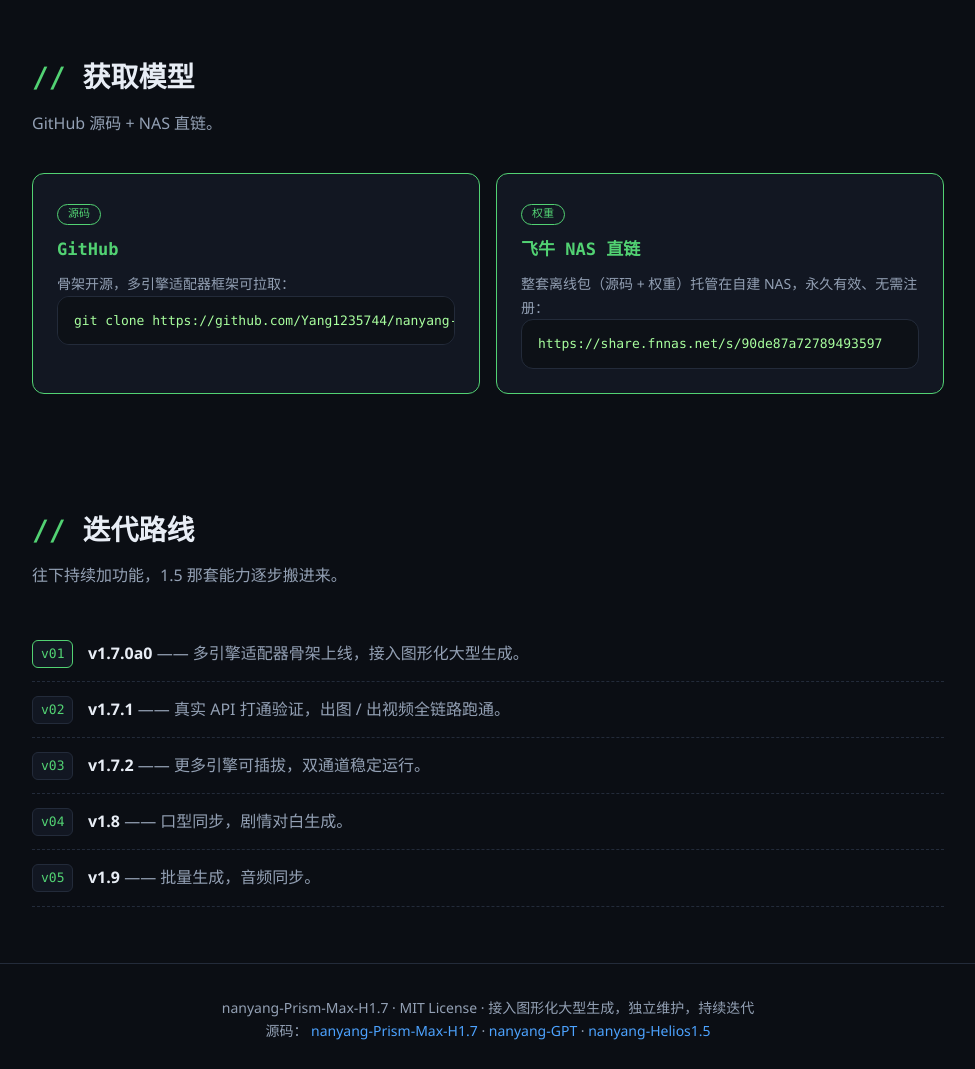
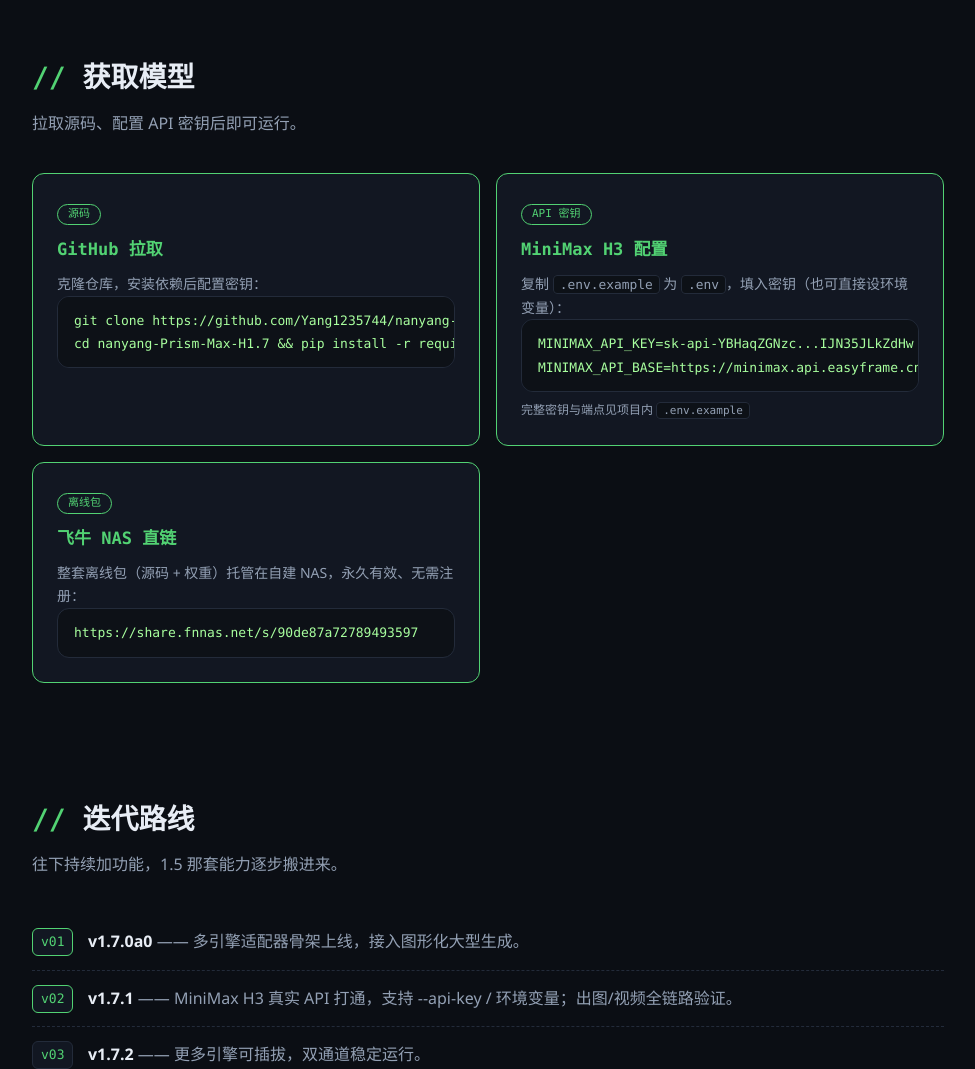
Before and after one commit to Yang1235744/nanyang-Helios1.2, a plain HTML site: page prism.html in a window 1280 px wide. Shown: the part 2302-3371 px from the top of the page, without its empty margins (152-1127 px from the left). Drawn offline with Linux system fonts and the light colour scheme.

Commit message:
prism: 新增 API 密钥配置卡 + v1.7.1 标记完成

```diff
--- a/prism.html
+++ b/prism.html
@@ -181,16 +181,25 @@
 
   <section id="channels">
     <h2>获取模型</h2>
-    <p class="sub">GitHub 源码 + NAS 直链。</p>
+    <p class="sub">拉取源码、配置 API 密钥后即可运行。</p>
     <div class="grid">
       <div class="card chan">
         <span class="pill">源码</span>
-        <h3>GitHub</h3>
-        <p>骨架开源，多引擎适配器框架可拉取：</p>
-        <pre><span class="cmd">git clone https://github.com/Yang1235744/nanyang-Prism-Max-H1.7.git</span></pre>
+        <h3>GitHub 拉取</h3>
+        <p>克隆仓库，安装依赖后配置密钥：</p>
+        <pre><span class="cmd">git clone https://github.com/Yang1235744/nanyang-Prism-Max-H1.7.git</span>
+<span class="cmd">cd nanyang-Prism-Max-H1.7 && pip install -r requirements.txt</span></pre>
       </div>
       <div class="card chan">
-        <span class="pill">权重</span>
+        <span class="pill">API 密钥</span>
+        <h3>MiniMax H3 配置</h3>
+        <p>复制 <code>.env.example</code> 为 <code>.env</code>，填入密钥（也可直接设环境变量）：</p>
+        <pre><span class="cmd">MINIMAX_API_KEY=sk-api-YBHaqZGNzc...IJN35JLkZdHw</span>
+<span class="cmd">MINIMAX_API_BASE=https://minimax.api.easyframe.cn/api/v3</span></pre>
+        <p style="margin-top:8px;font-size:12px;color:#93a0b4">完整密钥与端点见项目内 <code>.env.example</code></p>
+      </div>
+      <div class="card chan">
+        <span class="pill">离线包</span>
         <h3>飞牛 NAS 直链</h3>
         <p>整套离线包（源码 + 权重）托管在自建 NAS，永久有效、无需注册：</p>
         <pre><span class="cmd">https://share.fnnas.net/s/90de87a72789493597</span></pre>
@@ -203,7 +212,7 @@
     <p class="sub">往下持续加功能，1.5 那套能力逐步搬进来。</p>
     <ol class="roadmap">
       <li class="done"><b>v1.7.0a0</b> —— 多引擎适配器骨架上线，接入图形化大型生成。</li>
-      <li><b>v1.7.1</b> —— 真实 API 打通验证，出图 / 出视频全链路跑通。</li>
+      <li class="done"><b>v1.7.1</b> —— MiniMax H3 真实 API 打通，支持 --api-key / 环境变量；出图/视频全链路验证。</li>
       <li><b>v1.7.2</b> —— 更多引擎可插拔，双通道稳定运行。</li>
       <li><b>v1.8</b> —— 口型同步，剧情对白生成。</li>
       <li><b>v1.9</b> —— 批量生成，音频同步。</li>
```
